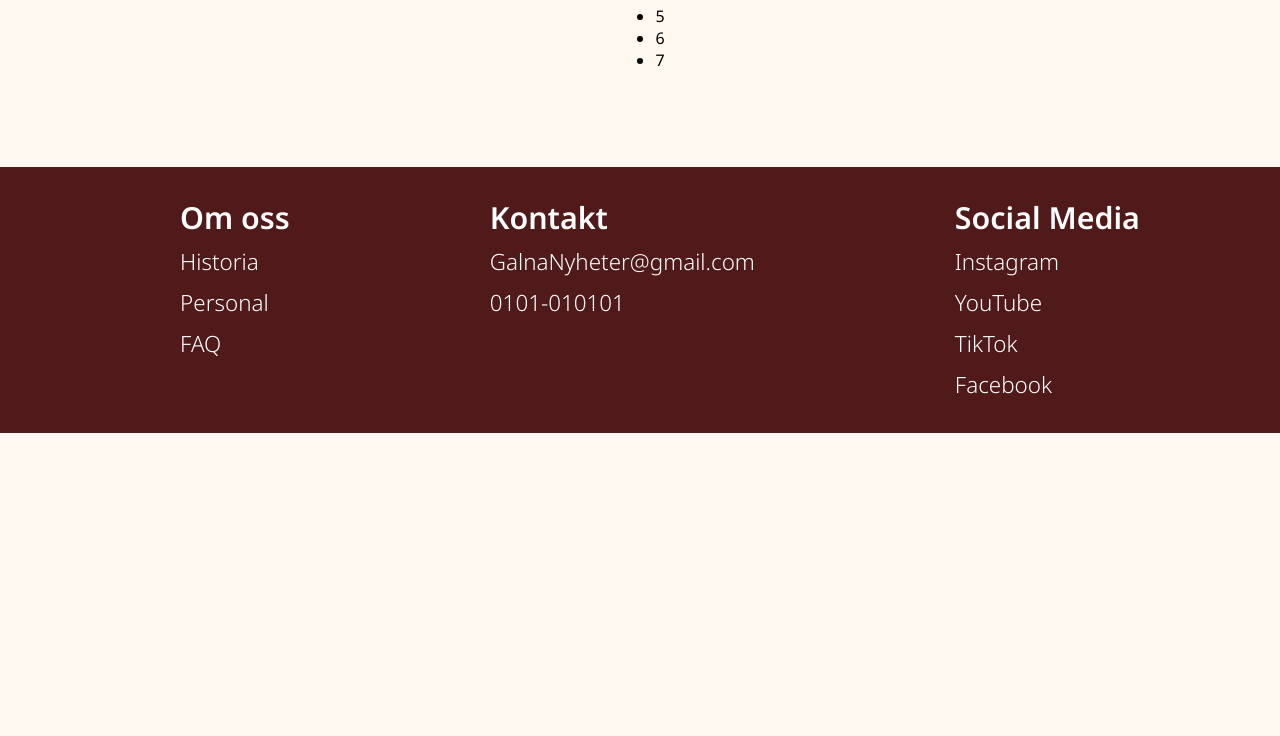
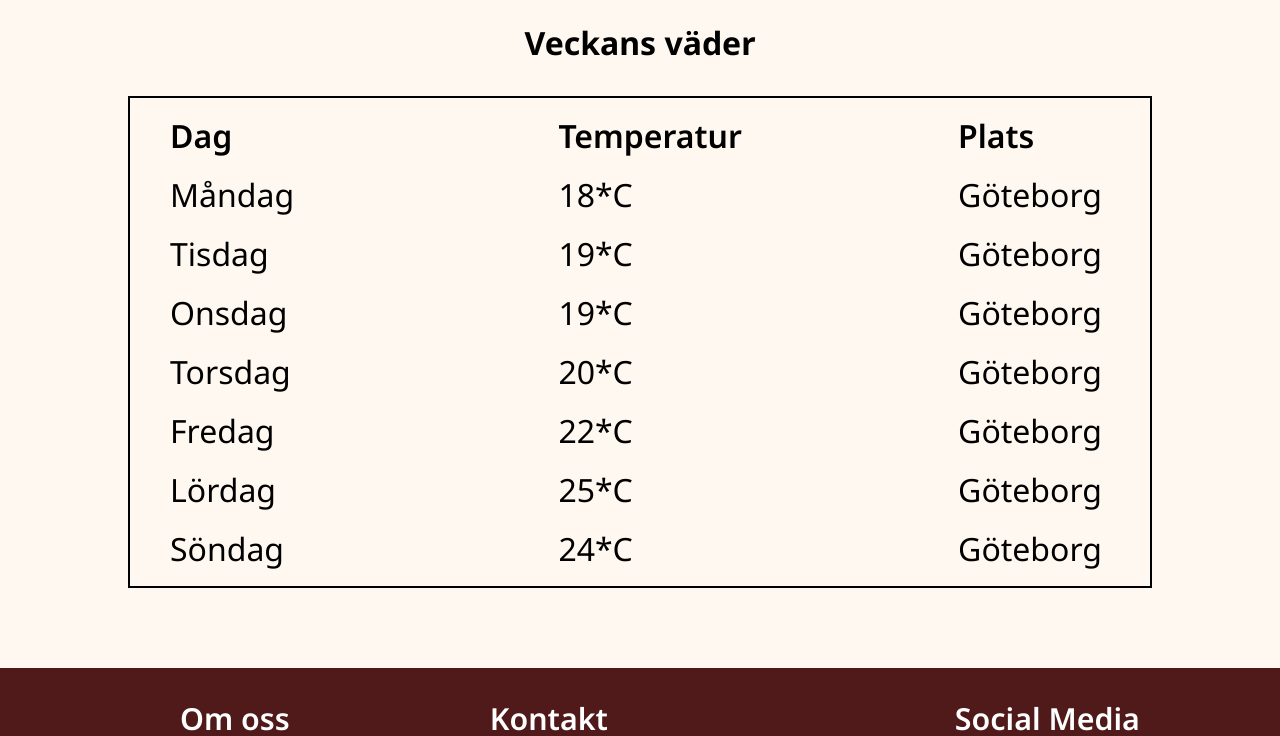
Before and after one commit to Appsar/NyhetsSidaV2, a plain HTML site: page Sidor/väder.html in a window 1280 px wide. Shown: the part 651-1387 px from the top of the page. Before the commit the page ends 1084 px from the top, so only its background shows below. Drawn offline with Linux system fonts and the light colour scheme.

Commit message:
finish weather site

```diff
--- a/Sidor/väder.html
+++ b/Sidor/väder.html
@@ -70,7 +70,8 @@
     </header>
 
     <main>
-        <h2>Väder</h2>
+        <h1>Väder</h1>
+        <h2>Dagens väder</h2>
         <div id="weather-scroll-container">
             <div class="weather-hour-item">
                 <span><svg xmlns="http://www.w3.org/2000/svg" height="40px" viewBox="0 -960 960 960" width="40px"
@@ -180,15 +181,38 @@
 
         </div>
 
+        <h2 id="week-weather-h2">Veckans väder</h2>
         <div id="weather-week-container">
-            <ul>
-                <li>1</li>
-                <li>2</li>
-                <li>3</li>
-                <li>4</li>
-                <li>5</li>
-                <li>6</li>
-                <li>7</li>
+            <ul id="day">
+                <label for="day">Dag</label>
+                <li>Måndag</li>
+                <li>Tisdag</li>
+                <li>Onsdag</li>
+                <li>Torsdag</li>
+                <li>Fredag</li>
+                <li>Lördag</li>
+                <li>Söndag</li>
+            </ul>
+            <ul id="degree">
+                <label for="degree">Temperatur</label>
+                <li>18*C</li>
+                <li>19*C</li>
+                <li>19*C</li>
+                <li>20*C</li>
+                <li>22*C</li>
+                <li>25*C</li>
+                <li>24*C</li>
+            </ul>
+            <ul id="place">
+                <label for="place">Plats</label>
+                <li>Göteborg</li>
+                <li>Göteborg</li>
+                <li>Göteborg</li>
+                <li>Göteborg</li>
+                <li>Göteborg</li>
+                <li>Göteborg</li>
+                <li>Göteborg</li>
+
             </ul>
         </div>
     </main>
--- a/css/väder.css
+++ b/css/väder.css
@@ -1,4 +1,4 @@
-h2 {
+h1 {
     display: flex;
     justify-content: center;
     font-size: 3rem;
@@ -7,6 +7,13 @@ h2 {
     margin-top: 25px;
     margin-left: 5%;
     margin-right: 5%;
+    margin-bottom: 5%;
+}
+
+h2 {
+    display: flex;
+    justify-content: center;
+    font-size: 2rem;
 }
 
 #weather-scroll-container {
@@ -16,7 +23,7 @@ h2 {
     gap: 1rem;
     margin-left: 10%;
     margin-right: 10%;
-    border: 2px solid black;
+    border: 2px solid var(--border-color);
     padding: 0.5rem;
     scrollbar-width: thin;
 }
@@ -32,7 +39,7 @@ h2 {
     justify-content: space-around;
     font-size: 2rem;
     font-weight: 500;
-
+    background-color: rgb(255, 237, 237);
 }
 
 span {
@@ -49,5 +56,57 @@ span {
 
 #weather-week-container {
     display: flex;
-    justify-content: center;
+    flex-direction: row;
+    justify-content: space-between;
+    flex-wrap: wrap;
+    border: 2px solid black;
+    margin-top: 2rem;
+    margin-left: 10%;
+    margin-right: 10%;
 }
+
+#weather-week-container>ul {
+    display: flex;
+    width: auto;
+    flex-direction: column;
+    flex-wrap: wrap;
+}
+
+label {
+    font-size: clamp(1rem, 2.5vw, 3rem);
+    font-weight: 600;
+}
+
+#weather-week-container>ul>li {
+    list-style: none;
+    margin: 1rem 3rem 0 0;
+    font-size: clamp(1rem, 2.5vw, 2rem);
+    padding: 0;
+}
+
+@media (min-width:320px) and (max-width: 1125px) {
+
+    #weather-week-container>ul {
+        margin: 0;
+        padding: 5px;
+    }
+
+    #weather-week-container>ul>li {
+        margin: 2px;
+        padding: 0;
+    }
+
+    #weather-week-container {
+        justify-content: space-between;
+        flex-wrap: nowrap;
+        margin-left: 2px;
+        margin-right: 2px;
+    }
+
+    #weather-scroll-container {
+        grid-template-columns: auto;
+        margin-left: 2px;
+        margin-right: 2px;
+    }
+
+}
```
Also changed, not shown: Sidor/nyhetartiklar.html (+9 -9 lines).
